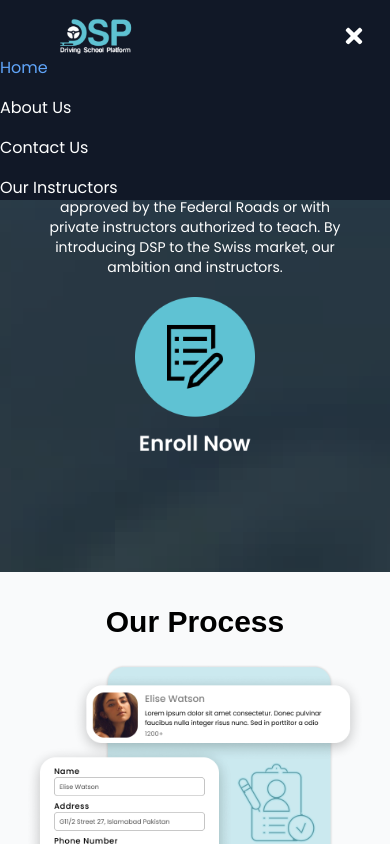
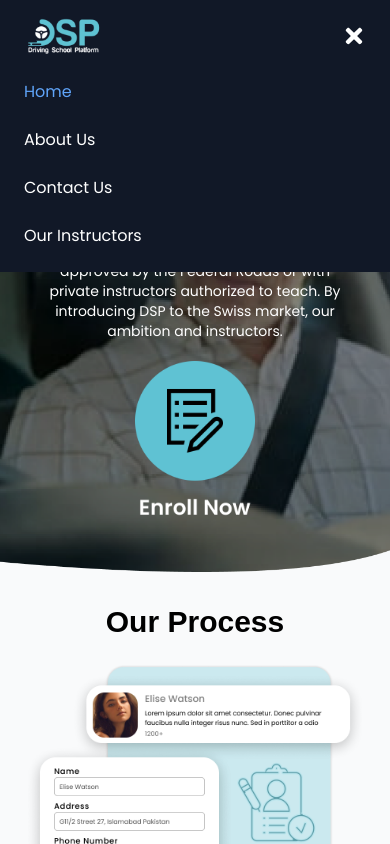
Before and after one commit to Zebishah/DrivePilot, a React (Vite) app in the folder Frontend/: page / in a window 390 px wide. Both pictures are taken after a click on the element 354 px from the left and 36 px from the top of the page. Shown: the top 844 px of the page. Built offline with nearby package versions, Linux system fonts and the light colour scheme; a web font is replaced by a local one.

Commit message:
header styling fix, banners responsive fix, slider arrows fix

```diff
--- a/Frontend/src/components/Process.tsx
+++ b/Frontend/src/components/Process.tsx
@@ -111,7 +111,7 @@ const Process: React.FC = () => {
         </Swiper>
         <div
           onClick={handlePrev}
-          className="absolute top-1/3 -left-10 md:-left-20 bg-white text-#5FC2D3 w-12 h-12 rounded-full flex items-center justify-center cursor-pointer z-10"
+          className="absolute top-1/3 -left-4 md:-left-20 bg-white text-#5FC2D3 w-12 h-12 rounded-full flex items-center justify-center cursor-pointer z-10"
         >
           <TbNavigationFilled
             style={{
@@ -123,7 +123,7 @@ const Process: React.FC = () => {
         </div>
         <div
           onClick={handleNext}
-          className="absolute top-1/3 -right-10 md:-right-20 bg-white text-#5FC2D3 w-12 h-12 rounded-full flex items-center justify-center cursor-pointer z-10"
+          className="absolute top-1/3 -right-4 md:-right-20 bg-white text-#5FC2D3 w-12 h-12 rounded-full flex items-center justify-center cursor-pointer z-10"
         >
           <TbNavigationFilled
             style={{
--- a/Frontend/src/components/common/Navbar.tsx
+++ b/Frontend/src/components/common/Navbar.tsx
@@ -18,7 +18,7 @@ const Navbar: React.FC = () => {
     <nav className="bg-gray-900 font-poppins text-white py-4 px-6 flex justify-between items-center relative">
       {/* Logo Section */}
       <div className="flex items-center">
-        <img src="/dsp.png" alt="Logo" className="h-10 w-auto ml-8" />
+        <img src="/dsp.png" alt="Logo" className="h-10 w-auto md:ml-8" />
       </div>
 
       {/* Hamburger Menu Icon */}
@@ -32,7 +32,7 @@ const Navbar: React.FC = () => {
 
       {/* Links Section */}
       <ul
-        className={`flex flex-col md:flex-row space-y-4 md:space-y-0 md:space-x-6 absolute md:relative top-14 md:top-auto left-0 w-full md:w-auto bg-gray-900 md:bg-transparent transition-all duration-300 ease-in-out ${
+        className={`flex flex-col p-6 md:p-4 md:flex-row space-y-6 md:space-y-0 md:space-x-6 absolute md:relative top-14 md:top-auto left-0 w-full md:w-auto bg-gray-900 md:bg-transparent transition-all duration-300 ease-in-out ${
           isMenuOpen ? "block" : "hidden md:flex"
         }`}
       >
--- a/Frontend/src/components/public/Banner3.tsx
+++ b/Frontend/src/components/public/Banner3.tsx
@@ -22,7 +22,7 @@ const Banner3: React.FC<Banner3Props> = ({ header, paragraph, image }) => {
   // h-[400px] lg:h-[500px]  xl:h-[660px] 2xl:h-[880px]
   return (
     <div
-      className={`bg-[url('/images/banner.png')] md:bg-contain bg-top bg-no-repeat  w-full  `}
+      className={`bg-[url('/images/banner.png')] bg-cover md:bg-contain bg-right-top md:bg-top bg-no-repeat  w-full  `}
       style={{
         height:
           window.innerWidth > 769
@@ -31,7 +31,7 @@ const Banner3: React.FC<Banner3Props> = ({ header, paragraph, image }) => {
       }}
     >
       <Container>
-        <div className="h-full w-full flex flex-col sm:flex-row sm:items-center pb-32 sm:justify-between justify-center gap-5 ">
+        <div className="h-full w-full flex flex-col sm:flex-row sm:items-center md:pb-32 sm:justify-between justify-center gap-5 ">
           <div className=" w-full sm:w-[60%]">
             <h1 className=" text-white  font-harabara sm:text-4xl lg:text-5xl  font-bold mb-3 lg:mb-6  text-center sm:text-left ">
               {header}
--- a/Frontend/src/components/public/Banner4.tsx
+++ b/Frontend/src/components/public/Banner4.tsx
@@ -19,7 +19,7 @@ const Banner4: React.FC<Banner4Props> = ({ header, paragraph }) => {
 
   return (
     <div
-      className={`bg-[url('/images/map.png')] md:bg-contain bg-top bg-no-repeat w-full`}
+      className={`bg-[url('/images/map.png')] bg-cover md:bg-contain bg-top bg-no-repeat w-full`}
       style={{
         height: window.innerWidth > 769 ? `${getProportionalHeight(window.innerWidth)}px` : "500px",
       }}
```
